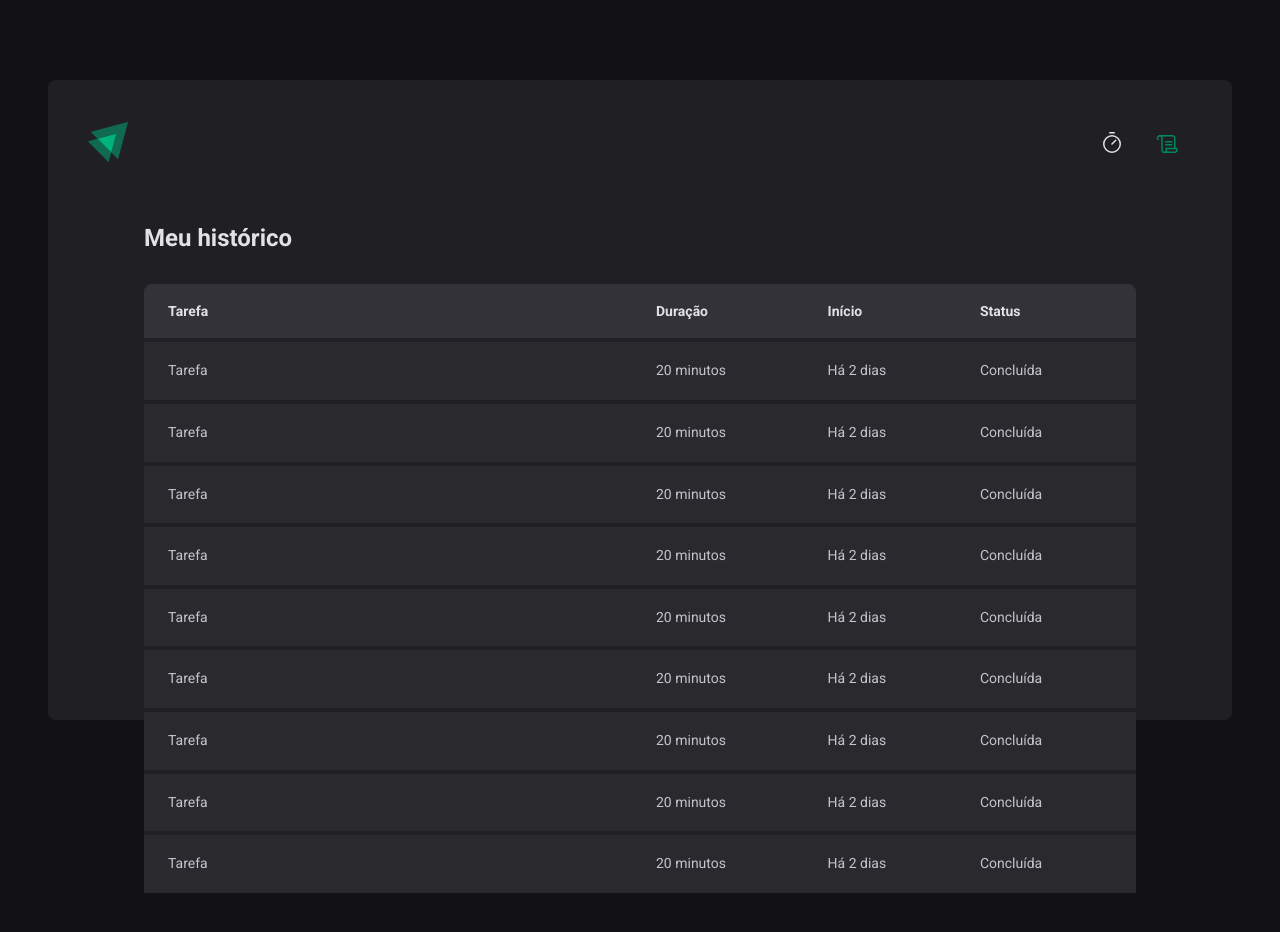
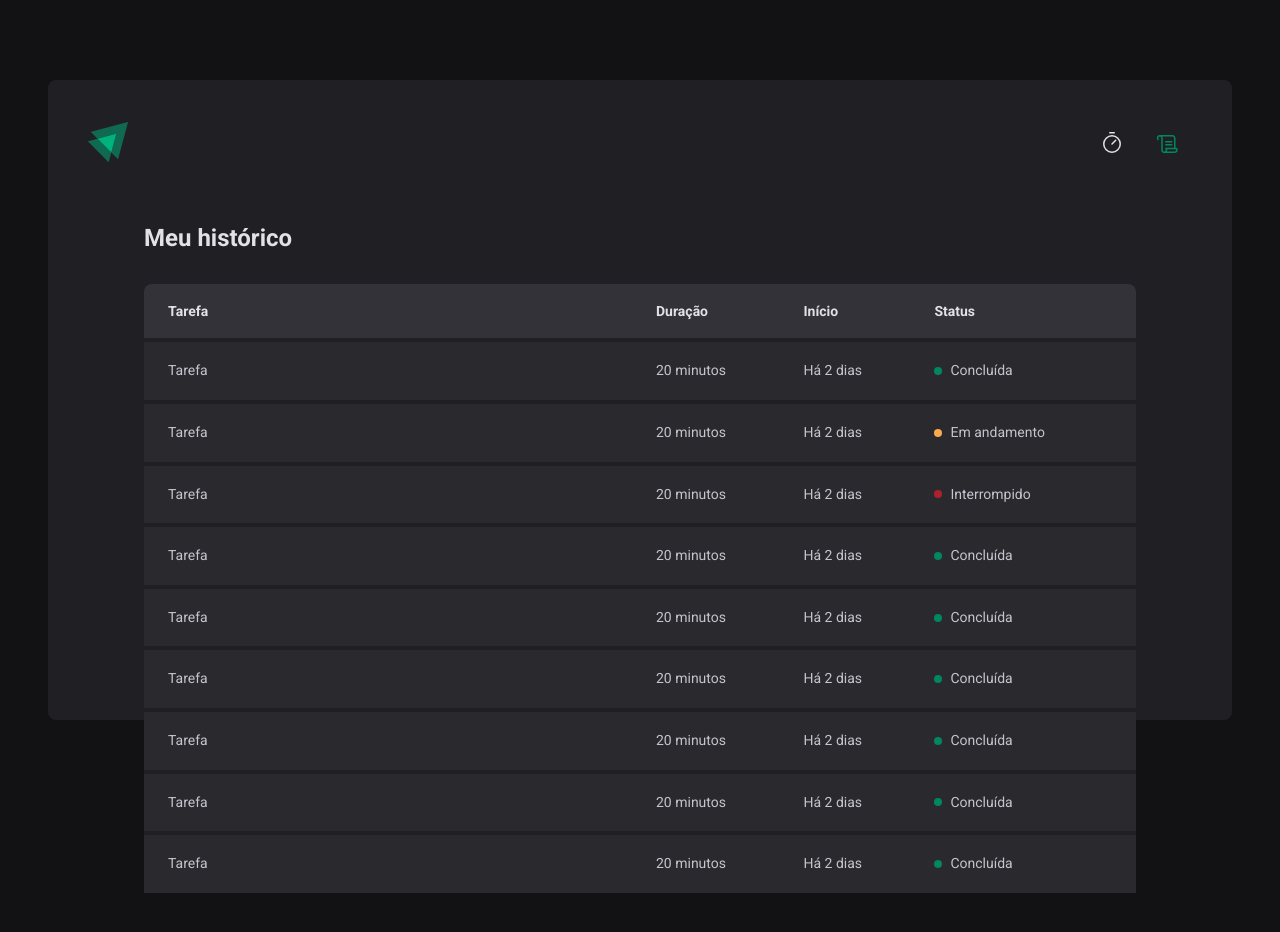
Before and after one commit to phcbarros/one-react, a React (Vite) app in the folder 02-ignite-timer/: page /history in a window 1280 px wide. Shown: the top 932 px of the page. Built offline with nearby package versions, Linux system fonts and the light colour scheme.

Commit message:
Criando SPAs com ReactJS - 02 - Componente Status

```diff
--- a/02-ignite-timer/src/pages/History/index.tsx
+++ b/02-ignite-timer/src/pages/History/index.tsx
@@ -1,4 +1,4 @@
-import {HistoryContainer, HistoryList} from './styles'
+import {HistoryContainer, HistoryList, Status} from './styles'
 
 export function History() {
   return (
@@ -20,55 +20,73 @@
               <td>Tarefa</td>
               <td>20 minutos</td>
               <td>Há 2 dias</td>
-              <td>Concluída</td>
+              <td>
+                <Status statusColor="green">Concluída</Status>
+              </td>
             </tr>
             <tr>
               <td>Tarefa</td>
               <td>20 minutos</td>
               <td>Há 2 dias</td>
-              <td>Concluída</td>
+              <td>
+                <Status statusColor="yellow">Em andamento</Status>
+              </td>
             </tr>
             <tr>
               <td>Tarefa</td>
               <td>20 minutos</td>
               <td>Há 2 dias</td>
-              <td>Concluída</td>
+              <td>
+                <Status statusColor="red">Interrompido</Status>
+              </td>
             </tr>
             <tr>
               <td>Tarefa</td>
               <td>20 minutos</td>
               <td>Há 2 dias</td>
-              <td>Concluída</td>
+              <td>
+                <Status statusColor="green">Concluída</Status>
+              </td>
             </tr>
             <tr>
               <td>Tarefa</td>
               <td>20 minutos</td>
               <td>Há 2 dias</td>
-              <td>Concluída</td>
+              <td>
+                <Status statusColor="green">Concluída</Status>
+              </td>
             </tr>
             <tr>
               <td>Tarefa</td>
               <td>20 minutos</td>
               <td>Há 2 dias</td>
-              <td>Concluída</td>
+              <td>
+                <Status statusColor="green">Concluída</Status>
+              </td>
             </tr>
             <tr>
               <td>Tarefa</td>
               <td>20 minutos</td>
               <td>Há 2 dias</td>
-              <td>Concluída</td>
+              <td>
+                <Status statusColor="green">Concluída</Status>
+              </td>
             </tr>
             <tr>
               <td>Tarefa</td>
               <td>20 minutos</td>
               <td>Há 2 dias</td>
-              <td>Concluída</td>
+              <td>
+                <Status statusColor="green">Concluída</Status>
+              </td>
             </tr>
             <tr>
               <td>Tarefa</td>
               <td>20 minutos</td>
               <td>Há 2 dias</td>
-              <td>Concluída</td>
+              <td>
+                <Status statusColor="green">Concluída</Status>
+              </td>
             </tr>
           </tbody>
         </table>
--- a/02-ignite-timer/src/pages/History/styles.ts
+++ b/02-ignite-timer/src/pages/History/styles.ts
@@ -60,3 +60,27 @@
     }
   }
 `
+
+const STATUS_COLORS = {
+  yellow: 'yellow-500',
+  green: 'green-500',
+  red: 'red-500',
+} as const
+
+interface StatusProps {
+  statusColor: keyof typeof STATUS_COLORS // as chaves (keyof) são do tipo (typeof) STATUS_COLORS
+}
+
+export const Status = styled.span<StatusProps>`
+  display: flex;
+  align-items: center;
+  gap: 0.5rem;
+
+  &::before {
+    content: '';
+    width: 0.5rem;
+    height: 0.5rem;
+    border-radius: 9999px;
+    background: ${(props) => props.theme[STATUS_COLORS[props.statusColor]]};
+  }
+`
```
